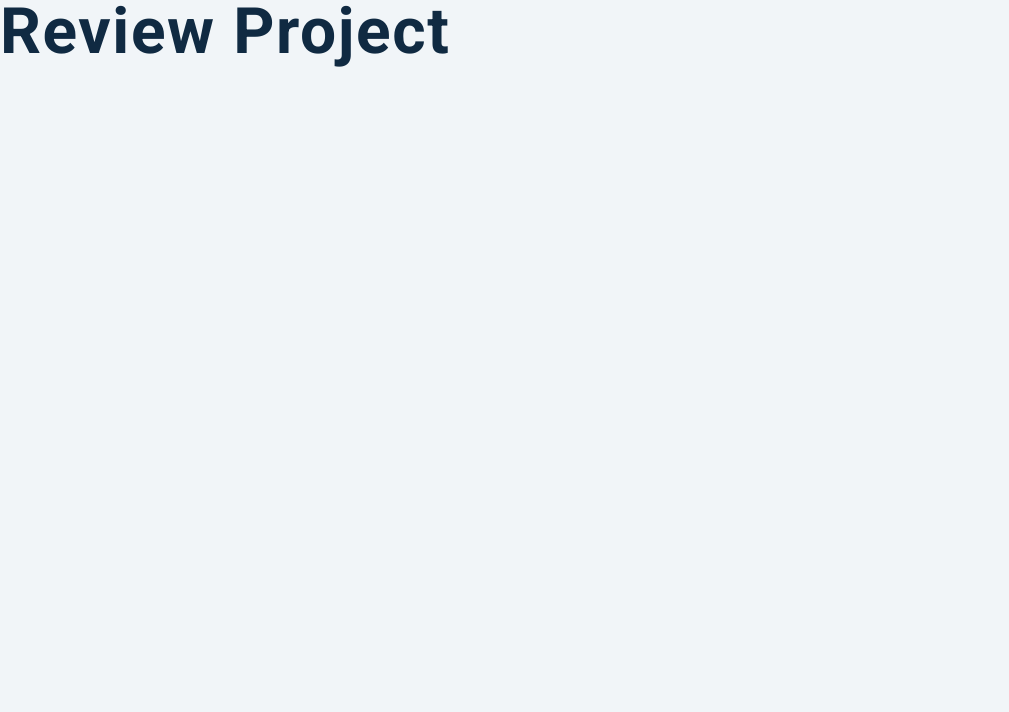
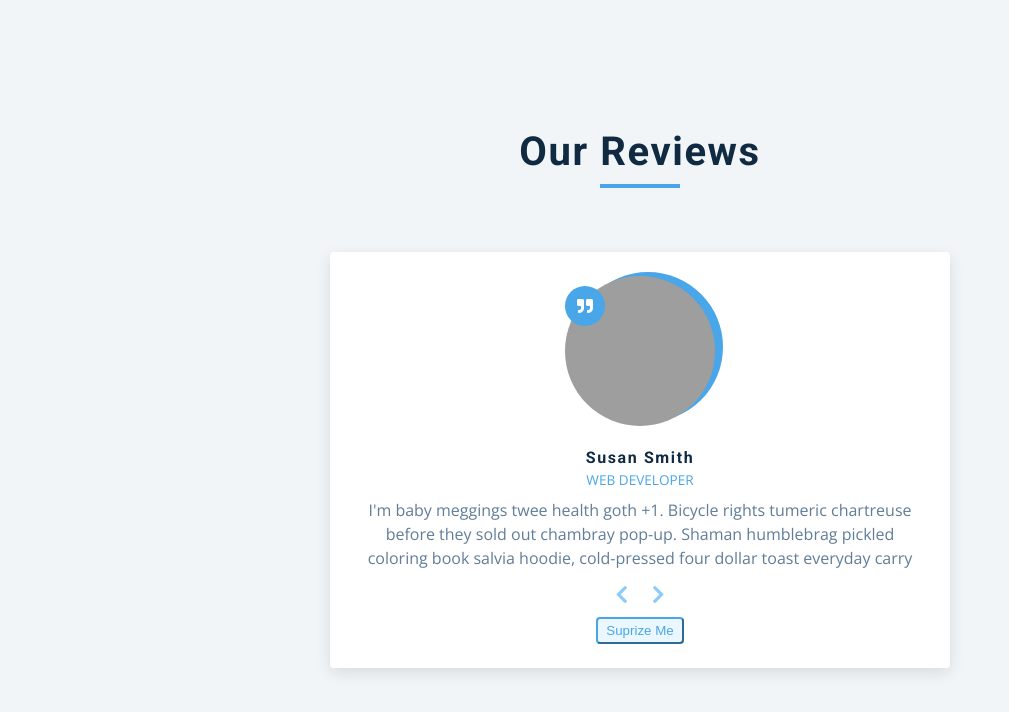
Before and after one commit to P4NV/MiniProjects, a plain HTML site: page 03-reviews/index.html in a window 1280 px wide. Shown: the whole page, without its empty margins (0-1009 px from the left). Drawn offline with nearby package versions, Linux system fonts and the light colour scheme; grey boxes are pictures that could not be loaded.

Commit message:
projet-3

```diff
--- a/03-reviews/index.html
+++ b/03-reviews/index.html
@@ -4,18 +4,39 @@
     <meta charset="UTF-8" />
     <meta name="viewport" content="width=device-width, initial-scale=1.0" />
     <title>Starter</title>
-    <!-- font-awesome -->
     <link
       rel="stylesheet"
       href="https://cdnjs.cloudflare.com/ajax/libs/font-awesome/5.14.0/css/all.min.css"
     />
 
-    <!-- styles -->
     <link rel="stylesheet" href="styles.css" />
   </head>
   <body>
-    <h1>review project</h1>
-    <!-- javascript -->
+    <main>
+      <section class="container">
+        <div class="title">
+          <h2>our reviews</h2>
+          <div class="underline"></div>
+        </div>
+        <article class="review">
+          <div class="img-container">
+            <img src="person-1.jpeg" id="person-img" alt="">
+          </div>
+          <h4 id="author">sara jones</h4>
+          <p id="job">ux designer</p>
+          <p id="info">Lorem ipsum dolor sit amet consectetur, adipisicing elit. Est delectus libero maiores debitis voluptatum neque veritatis perferendis obcaecati corporis laboriosam!</p>
+          <div class="button-container">
+            <button class="prev-btn">
+              <i class="fas fa-chevron-left"></i>
+            </button>
+            <button class="next-btn">
+              <i class="fas fa-chevron-right"></i>
+            </button>
+          </div>
+          <button class="random-btn">suprize me</button>
+        </article>
+      </section>
+    </main>
     <script src="app.js"></script>
   </body>
 </html>
```
